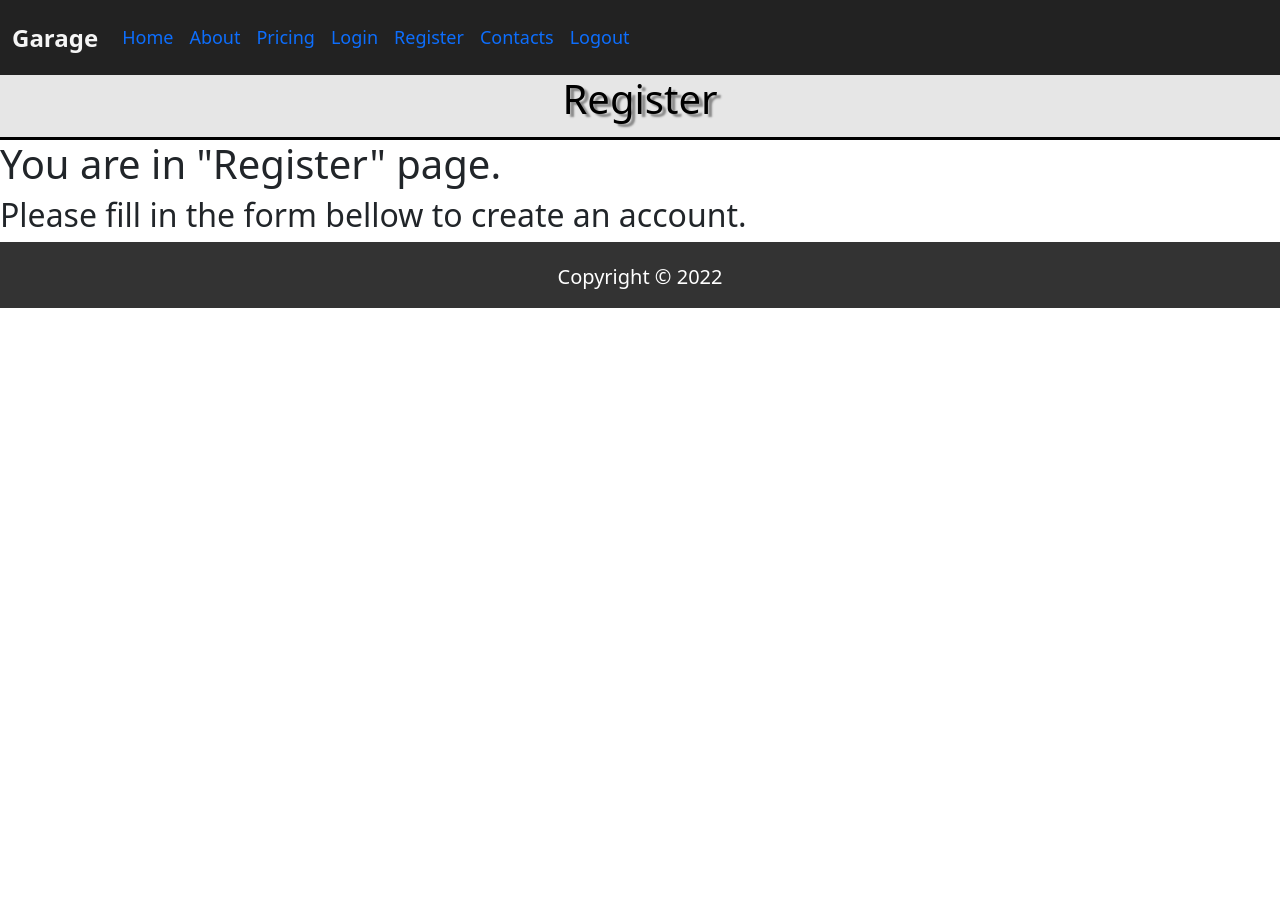
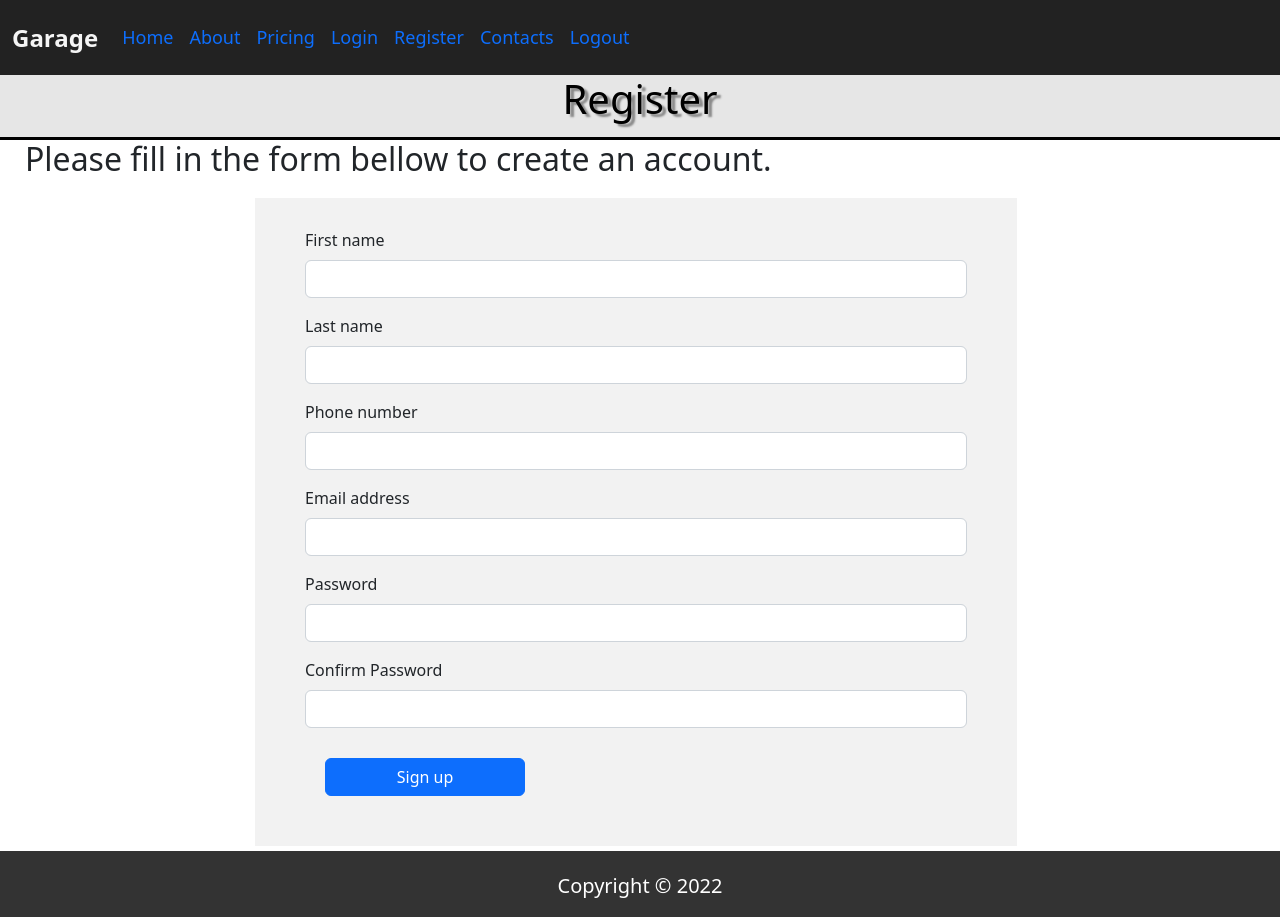
Before and after one commit to IonGorincioi/bestmotoserv, a Flask app: page /register in a window 1280 px wide. Before the commit the page ends 308 px from the top, so only its background shows below. Run offline with Flask 2, Linux system fonts and the light colour scheme; some libraries are stand-ins or nearby versions.

Commit message:
Created and styled "Register" page

```diff
--- /dev/null
+++ b/static/css/register_style.css
@@ -0,0 +1,27 @@
+.mainRegisterSection {
+  /* border: 2px solid black; */
+  margin: 5px;
+  /* text-align: center; */
+}
+.registerHeading {
+  /* border: 2px solid red; */
+  margin: 20px;
+}
+.registerForm {
+  /* border: 2px solid blue; */
+  /* text-align: center; */
+  background-color: #f2f2f2;
+  width: 60%;
+  padding: 30px 50px 50px 50px;
+  margin-left: 250px;
+  height: auto;
+}
+
+.register-btn {
+  margin-top: 30px;
+}
+
+.button {
+  width: 200px;
+  margin-left: 20px;
+}
--- a/templates/base.html
+++ b/templates/base.html
@@ -12,6 +12,7 @@
     <link rel="stylesheet" href="../static/css/pricing_style.css" />
     <link rel="stylesheet" href="../static/css/contacts_style.css" />
     <link rel="stylesheet" href="../static/css/login_style.css" />
+    <link rel="stylesheet" href="../static/css/register_style.css" />
 
     <!-- BOOTSTRAP v5.2-->
 
--- a/templates/register.html
+++ b/templates/register.html
@@ -10,7 +10,75 @@
 
 <!-- PAGE CONTENT -->
 {% block content %}
-<h1>You are in "Register" page.</h1>
-<h2>Please fill in the form bellow to create an account.</h2>
+<div class="mainRegisterSection">
+  <div class="registerHeading">
+    <h2>Please fill in the form bellow to create an account.</h2>
+  </div>
+  <div class="registerForm">
+    <form method="post">
+      <div class="mb-3 firstName">
+        <label for="exampleInput1" class="form-label">First name</label>
+        <input
+          type="text"
+          class="form-control"
+          id="exampleFirstName1"
+          aria-describedby="FirstNameHelp"
+        />
+      </div>
 
+      <div class="mb-3 lastName">
+        <label for="exampleLastName1" class="form-label">Last name</label>
+        <input
+          type="text"
+          class="form-control"
+          id="exampleLastName1"
+          aria-describedby="LastNameHelp"
+        />
+      </div>
+
+      <div class="mb-3 phoneNumber">
+        <label for="examplePhoneNumber1" class="form-label">Phone number</label>
+        <input
+          type="phone"
+          class="form-control"
+          id="examplePhoneNumber1"
+          aria-describedby="PhoneNumberHelp"
+        />
+      </div>
+
+      <div class="mb-3 emailAddress">
+        <label for="exampleInputEmail1" class="form-label">Email address</label>
+        <input
+          type="email"
+          class="form-control"
+          id="exampleInputEmail1"
+          aria-describedby="emailHelp"
+        />
+      </div>
+      <div class="mb-3 password">
+        <label for="exampleInputPassword1" class="form-label">Password</label>
+        <input
+          type="password"
+          class="form-control"
+          id="exampleInputPassword1"
+        />
+      </div>
+
+      <div class="mb-3 confirmPassword">
+        <label for="exampleInputPassword1" class="form-label"
+          >Confirm Password</label
+        >
+        <input
+          type="password"
+          class="form-control"
+          id="exampleInputConfirmPassword1"
+        />
+      </div>
+
+      <div class="register-btn">
+        <button type="submit" class="btn btn-primary button">Sign up</button>
+      </div>
+    </form>
+  </div>
+</div>
 {% endblock %}
```
